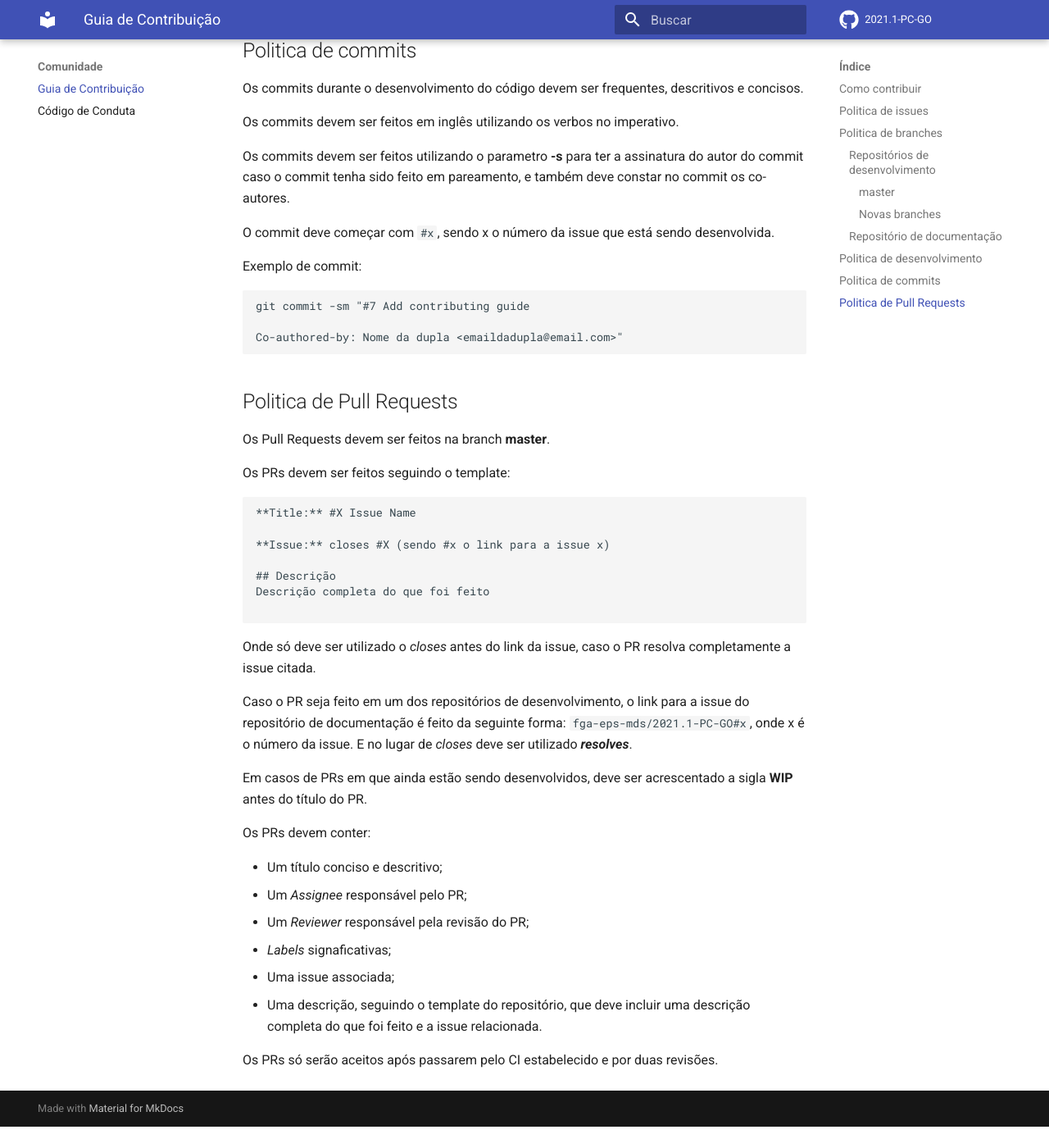
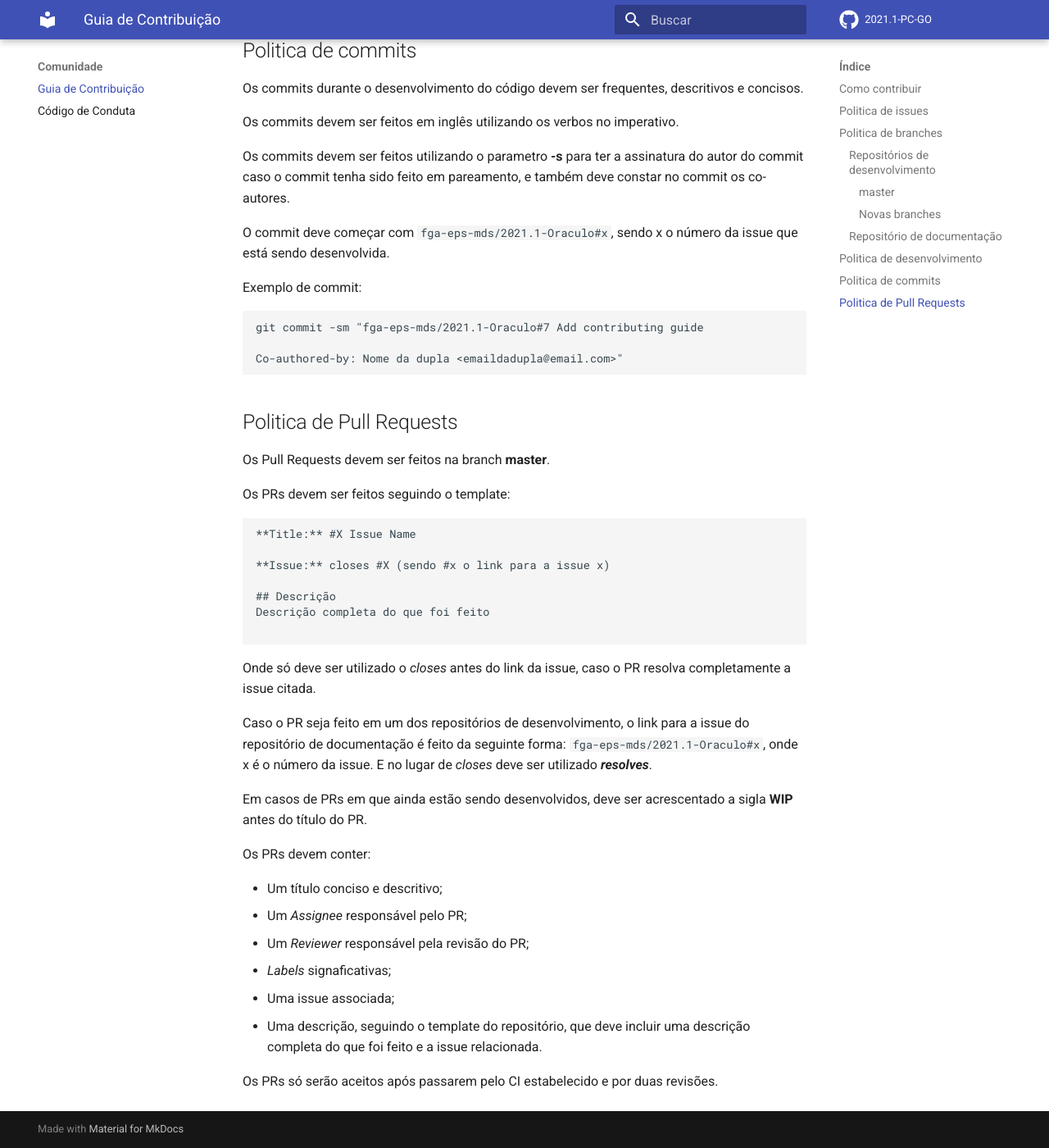
Before and after one commit to fga-eps-mds/2021.1-Oraculo, an MkDocs documentation site: the page built from docs/CONTRIBUTING.md, in a window 1280 px wide and 1400 px high, scrolled down 2091 px. Shown: the whole window at 82% size. Built offline with MkDocs 1.6.1 and Material for MkDocs 9.7.7, drawn with Linux system fonts in a browser that asks for light colours; comment, search, counter and statistics services are not loaded; before the commit the page ends 3465 px from its top, so only the background shows below that.

Commit message:
fga-eps-mds/2021.1-Oraculo#59 change commit text on commit policy

````diff
--- a/docs/CONTRIBUTING.md
+++ b/docs/CONTRIBUTING.md
@@ -68,12 +68,12 @@ Os commits devem ser feitos em inglês utilizando os verbos no imperativo.
 
 Os commits devem ser feitos utilizando o parametro **-s** para ter a assinatura do autor do commit caso o commit tenha sido feito em pareamento, e também deve constar no commit os co-autores.
 
-O commit deve começar com `#x`, sendo x o número da issue que está sendo desenvolvida.
+O commit deve começar com `fga-eps-mds/2021.1-Oraculo#x`, sendo x o número da issue que está sendo desenvolvida.
 
 Exemplo de commit:
 
 ```
-git commit -sm "#7 Add contributing guide
+git commit -sm "fga-eps-mds/2021.1-Oraculo#7 Add contributing guide
 
 Co-authored-by: Nome da dupla <emaildadupla@email.com>"
 ```
@@ -96,7 +96,7 @@ Descrição completa do que foi feito
 
 Onde só deve ser utilizado o *closes* antes do link da issue, caso o PR resolva completamente a issue citada.
 
-Caso o PR seja feito em um dos repositórios de desenvolvimento, o link para a issue do repositório de documentação é feito da seguinte forma: `fga-eps-mds/2021.1-PC-GO#x`, onde x é o número da issue. E no lugar de *closes* deve ser utilizado  ***resolves***.
+Caso o PR seja feito em um dos repositórios de desenvolvimento, o link para a issue do repositório de documentação é feito da seguinte forma: `fga-eps-mds/2021.1-Oraculo#x`, onde x é o número da issue. E no lugar de *closes* deve ser utilizado  ***resolves***.
 
 Em casos de PRs em que ainda estão sendo desenvolvidos, deve ser acrescentado a sigla **WIP** antes do título do PR.
 
````
